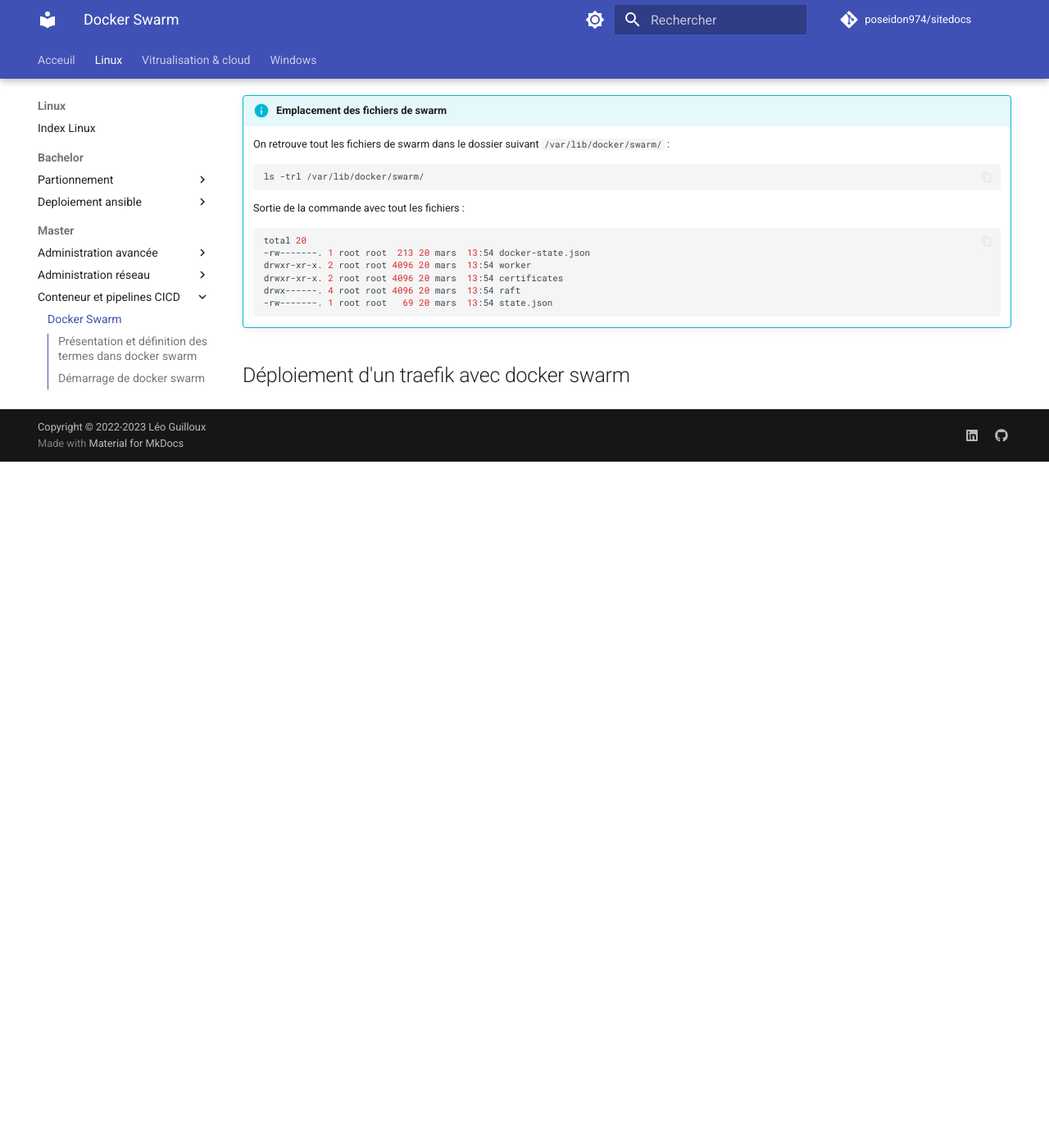
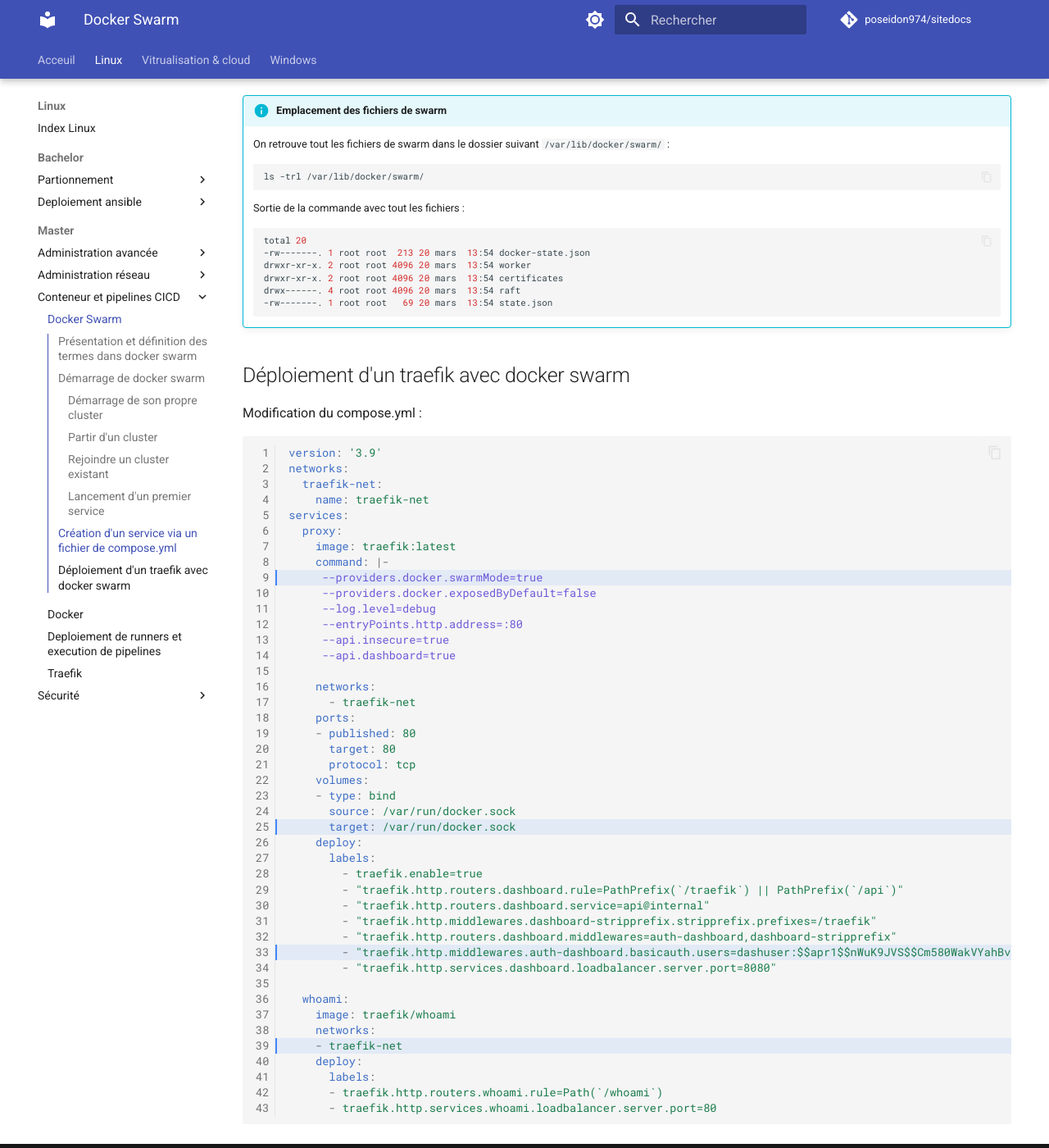
Before and after one commit to poseidon974/sitedocs, an MkDocs documentation site: the page built from docs/Linux/Master/Conteneur et pipelines CICD/Docker-swarm.md, in a window 1280 px wide and 1400 px high, scrolled down 5150 px. Shown: the whole window at 82% size. Built offline with MkDocs 1.6.1 and Material for MkDocs 9.7.7, drawn with Linux system fonts in a browser that asks for light colours; comment, search, counter and statistics services are not loaded; the version menu is left out; before the commit the page ends 5713 px from its top, so only the background shows below that.

Commit message:
update cours

````diff
--- a/docs/Linux/Master/Conteneur et pipelines CICD/Docker-swarm.md
+++ b/docs/Linux/Master/Conteneur et pipelines CICD/Docker-swarm.md
@@ -239,3 +239,51 @@
     ```
 
 ## Déploiement d'un traefik avec docker swarm
+
+Modification du compose.yml :
+
+```yaml linenums="1" hl_lines="9 25 33 39"
+version: '3.9'
+networks:
+  traefik-net:
+    name: traefik-net
+services:
+  proxy:
+    image: traefik:latest
+    command: |-
+     --providers.docker.swarmMode=true
+     --providers.docker.exposedByDefault=false
+     --log.level=debug
+     --entryPoints.http.address=:80
+     --api.insecure=true
+     --api.dashboard=true
+
+    networks:
+      - traefik-net
+    ports:
+    - published: 80
+      target: 80
+      protocol: tcp
+    volumes:
+    - type: bind
+      source: /var/run/docker.sock
+      target: /var/run/docker.sock
+    deploy:
+      labels:
+        - traefik.enable=true
+        - "traefik.http.routers.dashboard.rule=PathPrefix(`/traefik`) || PathPrefix(`/api`)"
+        - "traefik.http.routers.dashboard.service=api@internal"
+        - "traefik.http.middlewares.dashboard-stripprefix.stripprefix.prefixes=/traefik"
+        - "traefik.http.routers.dashboard.middlewares=auth-dashboard,dashboard-stripprefix"
+        - "traefik.http.middlewares.auth-dashboard.basicauth.users=dashuser:$$apr1$$nWuK9JVS$$Cm580WakVYahBvJyVuYNI1"
+        - "traefik.http.services.dashboard.loadbalancer.server.port=8080"
+
+  whoami:
+    image: traefik/whoami
+    networks:
+    - traefik-net
+    deploy:
+      labels:
+      - traefik.http.routers.whoami.rule=Path(`/whoami`)
+      - traefik.http.services.whoami.loadbalancer.server.port=80
+```
````
Also changed, not shown: 1 other file.
